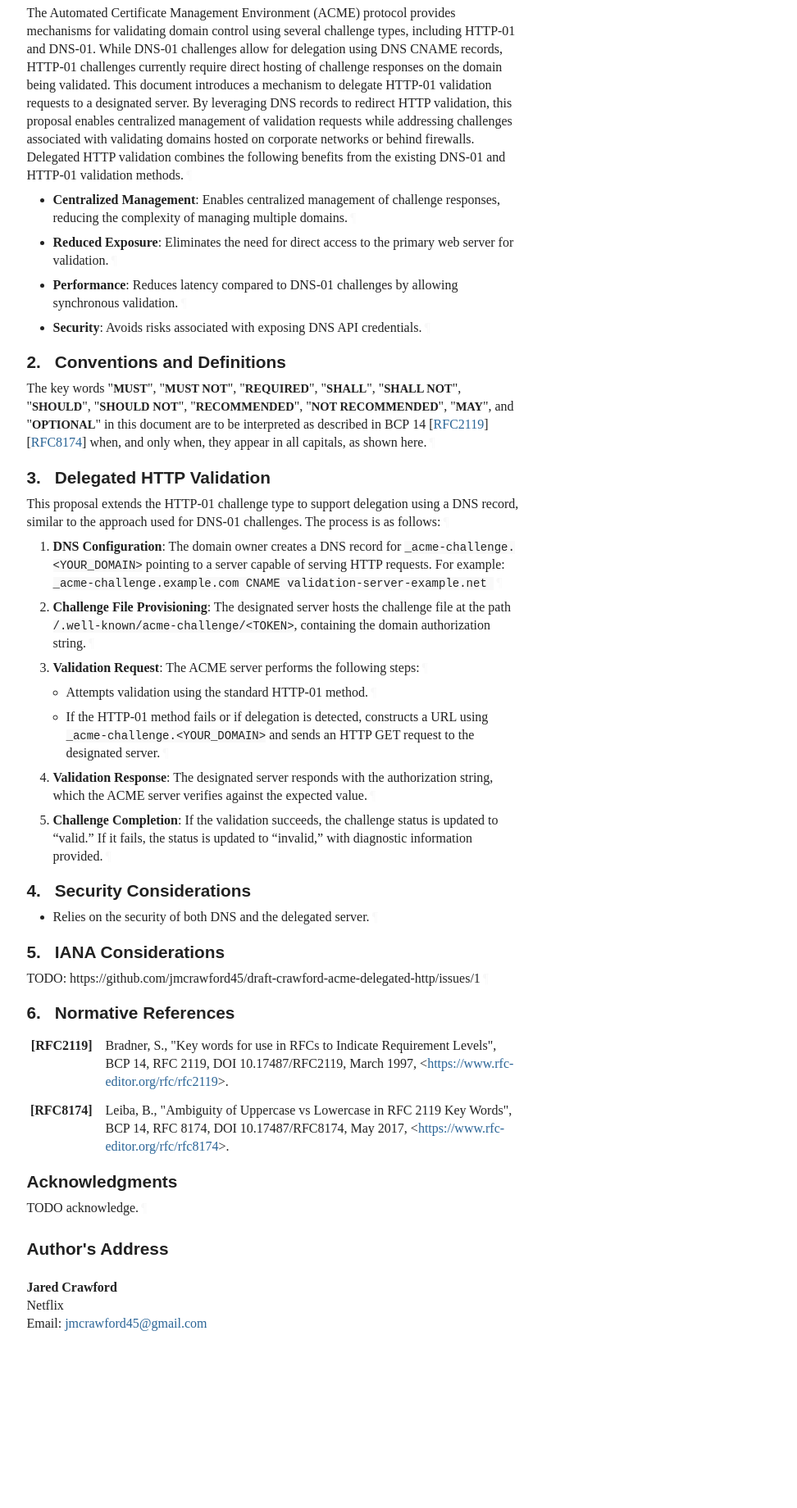
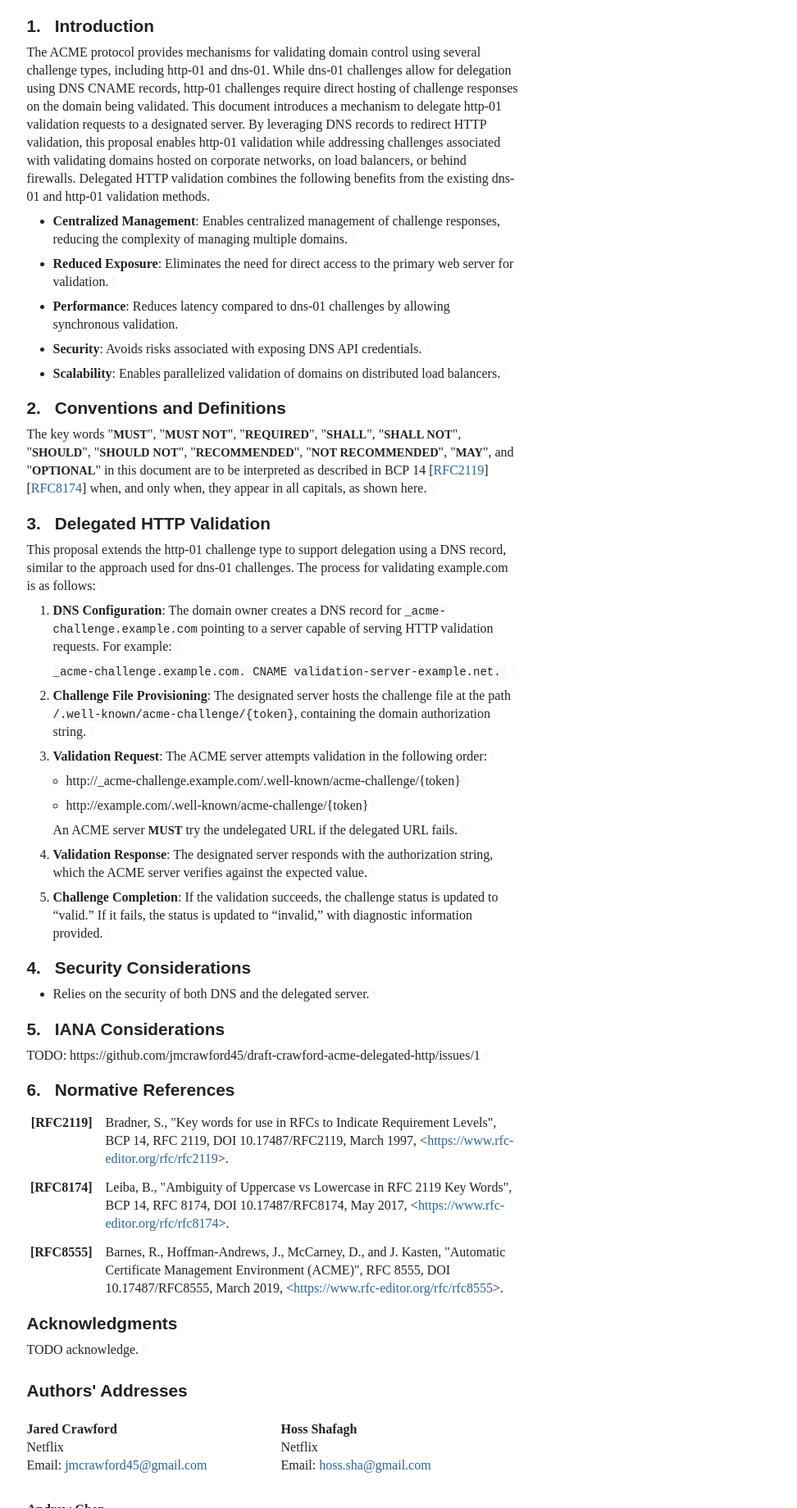
Before and after one commit to jmcrawford45/draft-jared-acme-delegated-http, a plain HTML site: page draft-crawford-acme-delegated-http.html in a window 1280 px wide. Shown: the part 960-2800 px from the top of the page at 82% size, without its empty margins (92-1064 px from the left). Before the commit the page ends 2677 px from the top, so only its background shows below. Drawn offline with Linux system fonts and the light colour scheme; a web font is replaced by a local one.

Commit message:
Script updating gh-pages from c03dadb. [ci skip]

```diff
--- a/draft-crawford-acme-delegated-http.html
+++ b/draft-crawford-acme-delegated-http.html
@@ -4,10 +4,12 @@
 <meta charset="utf-8">
 <meta content="Common,Latin" name="scripts">
 <meta content="initial-scale=1.0" name="viewport">
-<title>Delegated HTTP-01 Validation in ACME Protocol</title>
+<title>Delegated http-01 Validation in ACME Protocol</title>
 <meta content="Jared Crawford" name="author">
+<meta content="Andrew Chen" name="author">
+<meta content="Hoss Shafagh" name="author">
 <meta content="
-       This document proposes an extension to the ACME protocol to enhance the HTTP-01 challenge type by allowing for delegation, enabling validation requests to be directed to a designated server. This approach mirrors the functionality currently possible with DNS-01 challenges via DNS CNAME records, aiming to improve the flexibility and scalability of the HTTP-01 validation method.
+       This document proposes an extension to the Automated Certificate Management Environment (ACME) !RFC8555 protocol to enhance the http-01 challenge type (see  ) by allowing for delegation, enabling validation requests to be directed to a designated server. This approach mirrors the functionality available with dns-01 (see  ) challenges via DNS CNAME records, aiming to improve the flexibility and scalability of the http-01 validation method.
     " name="description">
 <meta content="xml2rfc 3.25.0" name="generator">
 <meta content="next generation" name="keyword">
@@ -1049,7 +1051,7 @@ svg :is([fill="white"], [fill^="#fff"]) {
 <td class="right">January 2025</td>
 </tr></thead>
 <tfoot><tr>
-<td class="left">Crawford</td>
+<td class="left">Crawford, et al.</td>
 <td class="center">Expires 20 July 2025</td>
 <td class="right">[Page]</td>
 </tr></tfoot>
@@ -1069,19 +1071,27 @@ svg :is([fill="white"], [fill^="#fff"]) {
 <dd class="intended-status">Informational</dd>
 <dt class="label-expires">Expires:</dt>
 <dd class="expires"><time datetime="2025-07-20">20 July 2025</time></dd>
-<dt class="label-authors">Author:</dt>
+<dt class="label-authors">Authors:</dt>
 <dd class="authors">
 <div class="author">
       <div class="author-name">J. Crawford</div>
 <div class="org">Netflix</div>
 </div>
+<div class="author">
+      <div class="author-name">A. Chen</div>
+<div class="org">Netflix</div>
+</div>
+<div class="author">
+      <div class="author-name">H. Shafagh</div>
+<div class="org">Netflix</div>
+</div>
 </dd>
 </dl>
 </div>
-<h1 id="title">Delegated HTTP-01 Validation in ACME Protocol</h1>
+<h1 id="title">Delegated http-01 Validation in ACME Protocol</h1>
 <section id="section-abstract">
       <h2 id="abstract"><a href="#abstract" class="selfRef">Abstract</a></h2>
-<p id="section-abstract-1">This document proposes an extension to the ACME protocol to enhance the HTTP-01 challenge type by allowing for delegation, enabling validation requests to be directed to a designated server. This approach mirrors the functionality currently possible with DNS-01 challenges via DNS CNAME records, aiming to improve the flexibility and scalability of the HTTP-01 validation method.<a href="#section-abstract-1" class="pilcrow">¶</a></p>
+<p id="section-abstract-1">This document proposes an extension to the Automated Certificate Management Environment (ACME) !RFC8555 protocol to enhance the http-01 challenge type (see <span><a href="https://rfc-editor.org/rfc/rfc8555#section-8.3" class="relref">Section 8.3</a> of [<a href="#RFC8555" class="cite xref">RFC8555</a>]</span>) by allowing for delegation, enabling validation requests to be directed to a designated server. This approach mirrors the functionality available with dns-01 (see <span><a href="https://rfc-editor.org/rfc/rfc8555#section-8.4" class="relref">Section 8.4</a> of [<a href="#RFC8555" class="cite xref">RFC8555</a>]</span>) challenges via DNS CNAME records, aiming to improve the flexibility and scalability of the http-01 validation method.<a href="#section-abstract-1" class="pilcrow">¶</a></p>
 </section>
 <section class="note rfcEditorRemove" id="section-note.1">
       <h2 id="name-about-this-document">
@@ -1169,7 +1179,7 @@ svg :is([fill="white"], [fill^="#fff"]) {
             <p id="section-toc.1-1.7.1"><a href="#appendix-A" class="auto internal xref"></a><a href="#name-acknowledgments" class="internal xref">Acknowledgments</a></p>
 </li>
           <li class="compact toc ulBare ulEmpty" id="section-toc.1-1.8">
-            <p id="section-toc.1-1.8.1"><a href="#appendix-B" class="auto internal xref"></a><a href="#name-authors-address" class="internal xref">Author's Address</a></p>
+            <p id="section-toc.1-1.8.1"><a href="#appendix-B" class="auto internal xref"></a><a href="#name-authors-addresses" class="internal xref">Authors' Addresses</a></p>
 </li>
         </ul>
 </nav>
@@ -1180,9 +1190,9 @@ svg :is([fill="white"], [fill^="#fff"]) {
       <h2 id="name-introduction">
 <a href="#section-1" class="section-number selfRef">1. </a><a href="#name-introduction" class="section-name selfRef">Introduction</a>
       </h2>
-<p id="section-1-1">The Automated Certificate Management Environment (ACME) protocol provides mechanisms for validating domain control using several challenge types, including HTTP-01 and DNS-01. While DNS-01 challenges allow for delegation using DNS CNAME records, HTTP-01 challenges currently require direct hosting of challenge responses on the domain being validated.
-This document introduces a mechanism to delegate HTTP-01 validation requests to a designated server. By leveraging DNS records to redirect HTTP validation, this proposal enables centralized management of validation requests while addressing challenges associated with validating domains hosted on corporate networks or behind firewalls.
-Delegated HTTP validation combines the following benefits from the existing DNS-01 and HTTP-01 validation methods.<a href="#section-1-1" class="pilcrow">¶</a></p>
+<p id="section-1-1">The ACME protocol provides mechanisms for validating domain control using several challenge types, including http-01 and dns-01. While dns-01 challenges allow for delegation using DNS CNAME records, http-01 challenges require direct hosting of challenge responses on the domain being validated.
+This document introduces a mechanism to delegate http-01 validation requests to a designated server. By leveraging DNS records to redirect HTTP validation, this proposal enables http-01 validation while addressing challenges associated with validating domains hosted on corporate networks, on load balancers, or behind firewalls.
+Delegated HTTP validation combines the following benefits from the existing dns-01 and http-01 validation methods.<a href="#section-1-1" class="pilcrow">¶</a></p>
 <ul class="normal">
 <li class="normal" id="section-1-2.1">
           <p id="section-1-2.1.1"><strong>Centralized Management</strong>: Enables centralized management of challenge responses, reducing the complexity of managing multiple domains.<a href="#section-1-2.1.1" class="pilcrow">¶</a></p>
@@ -1191,10 +1201,13 @@ Delegated HTTP validation combines the following benefits from the existing DNS-
           <p id="section-1-2.2.1"><strong>Reduced Exposure</strong>: Eliminates the need for direct access to the primary web server for validation.<a href="#section-1-2.2.1" class="pilcrow">¶</a></p>
 </li>
         <li class="normal" id="section-1-2.3">
-          <p id="section-1-2.3.1"><strong>Performance</strong>: Reduces latency compared to DNS-01 challenges by allowing synchronous validation.<a href="#section-1-2.3.1" class="pilcrow">¶</a></p>
+          <p id="section-1-2.3.1"><strong>Performance</strong>: Reduces latency compared to dns-01 challenges by allowing synchronous validation.<a href="#section-1-2.3.1" class="pilcrow">¶</a></p>
 </li>
         <li class="normal" id="section-1-2.4">
           <p id="section-1-2.4.1"><strong>Security</strong>: Avoids risks associated with exposing DNS API credentials.<a href="#section-1-2.4.1" class="pilcrow">¶</a></p>
+</li>
+        <li class="normal" id="section-1-2.5">
+          <p id="section-1-2.5.1"><strong>Scalability</strong>: Enables parallelized validation of domains on distributed load balancers.<a href="#section-1-2.5.1" class="pilcrow">¶</a></p>
 </li>
       </ul>
 </section>
@@ -1215,27 +1228,29 @@ appear in all capitals, as shown here.<a href="#section-2-1" class="pilcrow">¶<
       <h2 id="name-delegated-http-validation">
 <a href="#section-3" class="section-number selfRef">3. </a><a href="#name-delegated-http-validation" class="section-name selfRef">Delegated HTTP Validation</a>
       </h2>
-<p id="section-3-1">This proposal extends the HTTP-01 challenge type to support delegation using a DNS record, similar to the approach used for DNS-01 challenges. The process is as follows:<a href="#section-3-1" class="pilcrow">¶</a></p>
+<p id="section-3-1">This proposal extends the http-01 challenge type to support delegation using a DNS record, similar to the approach used for dns-01 challenges. The process for validating example.com is as follows:<a href="#section-3-1" class="pilcrow">¶</a></p>
 <ol start="1" type="1" class="normal type-1" id="section-3-2">
 <li id="section-3-2.1">
-          <p id="section-3-2.1.1"><strong>DNS Configuration</strong>: The domain owner creates a DNS record for <code>_acme-challenge.&lt;YOUR_DOMAIN&gt;</code> pointing to a server capable of serving HTTP requests. For example:
-<code>
-_acme-challenge.example.com CNAME validation-server-example.net
-</code><a href="#section-3-2.1.1" class="pilcrow">¶</a></p>
+          <p id="section-3-2.1.1"><strong>DNS Configuration</strong>: The domain owner creates a DNS record for <code>_acme-challenge.example.com</code> pointing to a server capable of serving HTTP validation requests. For example:<a href="#section-3-2.1.1" class="pilcrow">¶</a></p>
+<p id="section-3-2.1.2"><code>
+_acme-challenge.example.com. CNAME validation-server-example.net.
+</code><a href="#section-3-2.1.2" class="pilcrow">¶</a></p>
 </li>
         <li id="section-3-2.2">
-          <p id="section-3-2.2.1"><strong>Challenge File Provisioning</strong>: The designated server hosts the challenge file at the path <code>/.well-known/acme-challenge/&lt;TOKEN&gt;</code>, containing the domain authorization string.<a href="#section-3-2.2.1" class="pilcrow">¶</a></p>
+          <p id="section-3-2.2.1"><strong>Challenge File Provisioning</strong>: The designated server hosts the challenge file at the path <code>/.well-known/acme-challenge/{token}</code>, containing the domain authorization string.<a href="#section-3-2.2.1" class="pilcrow">¶</a></p>
 </li>
         <li id="section-3-2.3">
-          <p id="section-3-2.3.1"><strong>Validation Request</strong>: The ACME server performs the following steps:<a href="#section-3-2.3.1" class="pilcrow">¶</a></p>
+          <p id="section-3-2.3.1"><strong>Validation Request</strong>: The ACME server attempts validation in the following order:<a href="#section-3-2.3.1" class="pilcrow">¶</a></p>
 <ul class="normal">
 <li class="normal" id="section-3-2.3.2.1">
-              <p id="section-3-2.3.2.1.1">Attempts validation using the standard HTTP-01 method.<a href="#section-3-2.3.2.1.1" class="pilcrow">¶</a></p>
+              <p id="section-3-2.3.2.1.1">http://_acme-challenge.example.com/.well-known/acme-challenge/{token}<a href="#section-3-2.3.2.1.1" class="pilcrow">¶</a></p>
 </li>
             <li class="normal" id="section-3-2.3.2.2">
-              <p id="section-3-2.3.2.2.1">If the HTTP-01 method fails or if delegation is detected, constructs a URL using <code>_acme-challenge.&lt;YOUR_DOMAIN&gt;</code> and sends an HTTP GET request to the designated server.<a href="#section-3-2.3.2.2.1" class="pilcrow">¶</a></p>
+              <p id="section-3-2.3.2.2.1">http://example.com/.well-known/acme-challenge/{token}<a href="#section-3-2.3.2.2.1" class="pilcrow">¶</a></p>
 </li>
           </ul>
+<p id="section-3-2.3.3">
+An ACME server <span class="bcp14">MUST</span> try the undelegated URL if the delegated URL fails.<a href="#section-3-2.3.3" class="pilcrow">¶</a></p>
 </li>
         <li id="section-3-2.4">
           <p id="section-3-2.4.1"><strong>Validation Response</strong>: The designated server responds with the authorization string, which the ACME server verifies against the expected value.<a href="#section-3-2.4.1" class="pilcrow">¶</a></p>
@@ -1277,8 +1292,12 @@ _acme-challenge.example.com CNAME validation-server-example.net
 <span class="refAuthor">Bradner, S.</span>, <span class="refTitle">"Key words for use in RFCs to Indicate Requirement Levels"</span>, <span class="seriesInfo">BCP 14</span>, <span class="seriesInfo">RFC 2119</span>, <span class="seriesInfo">DOI 10.17487/RFC2119</span>, <time datetime="1997-03" class="refDate">March 1997</time>, <span>&lt;<a href="https://www.rfc-editor.org/rfc/rfc2119">https://www.rfc-editor.org/rfc/rfc2119</a>&gt;</span>. </dd>
 <dd class="break"></dd>
 <dt id="RFC8174">[RFC8174]</dt>
+      <dd>
+<span class="refAuthor">Leiba, B.</span>, <span class="refTitle">"Ambiguity of Uppercase vs Lowercase in RFC 2119 Key Words"</span>, <span class="seriesInfo">BCP 14</span>, <span class="seriesInfo">RFC 8174</span>, <span class="seriesInfo">DOI 10.17487/RFC8174</span>, <time datetime="2017-05" class="refDate">May 2017</time>, <span>&lt;<a href="https://www.rfc-editor.org/rfc/rfc8174">https://www.rfc-editor.org/rfc/rfc8174</a>&gt;</span>. </dd>
+<dd class="break"></dd>
+<dt id="RFC8555">[RFC8555]</dt>
     <dd>
-<span class="refAuthor">Leiba, B.</span>, <span class="refTitle">"Ambiguity of Uppercase vs Lowercase in RFC 2119 Key Words"</span>, <span class="seriesInfo">BCP 14</span>, <span class="seriesInfo">RFC 8174</span>, <span class="seriesInfo">DOI 10.17487/RFC8174</span>, <time datetime="2017-05" class="refDate">May 2017</time>, <span>&lt;<a href="https://www.rfc-editor.org/rfc/rfc8174">https://www.rfc-editor.org/rfc/rfc8174</a>&gt;</span>. </dd>
+<span class="refAuthor">Barnes, R.</span>, <span class="refAuthor">Hoffman-Andrews, J.</span>, <span class="refAuthor">McCarney, D.</span>, and <span class="refAuthor">J. Kasten</span>, <span class="refTitle">"Automatic Certificate Management Environment (ACME)"</span>, <span class="seriesInfo">RFC 8555</span>, <span class="seriesInfo">DOI 10.17487/RFC8555</span>, <time datetime="2019-03" class="refDate">March 2019</time>, <span>&lt;<a href="https://www.rfc-editor.org/rfc/rfc8555">https://www.rfc-editor.org/rfc/rfc8555</a>&gt;</span>. </dd>
 <dd class="break"></dd>
 </dl>
 </section>
@@ -1293,8 +1312,8 @@ _acme-challenge.example.com CNAME validation-server-example.net
 </div>
 <div id="authors-addresses">
 <section id="appendix-B">
-      <h2 id="name-authors-address">
-<a href="#name-authors-address" class="section-name selfRef">Author's Address</a>
+      <h2 id="name-authors-addresses">
+<a href="#name-authors-addresses" class="section-name selfRef">Authors' Addresses</a>
       </h2>
 <address class="vcard">
         <div dir="auto" class="left"><span class="fn nameRole">Jared Crawford</span></div>
@@ -1302,6 +1321,22 @@ _acme-challenge.example.com CNAME validation-server-example.net
 <div class="email">
 <span>Email:</span>
 <a href="mailto:jmcrawford45@gmail.com" class="email">jmcrawford45@gmail.com</a>
+</div>
+</address>
+<address class="vcard">
+        <div dir="auto" class="left"><span class="fn nameRole">Andrew Chen</span></div>
+<div dir="auto" class="left"><span class="org">Netflix</span></div>
+<div class="email">
+<span>Email:</span>
+<a href="mailto:achen.code@gmail.com" class="email">achen.code@gmail.com</a>
+</div>
+</address>
+<address class="vcard">
+        <div dir="auto" class="left"><span class="fn nameRole">Hoss Shafagh</span></div>
+<div dir="auto" class="left"><span class="org">Netflix</span></div>
+<div class="email">
+<span>Email:</span>
+<a href="mailto:hoss.sha@gmail.com" class="email">hoss.sha@gmail.com</a>
 </div>
 </address>
 </section>
```
Also changed, not shown: index.html (+2 -2 lines), draft-crawford-acme-delegated-http.txt.
